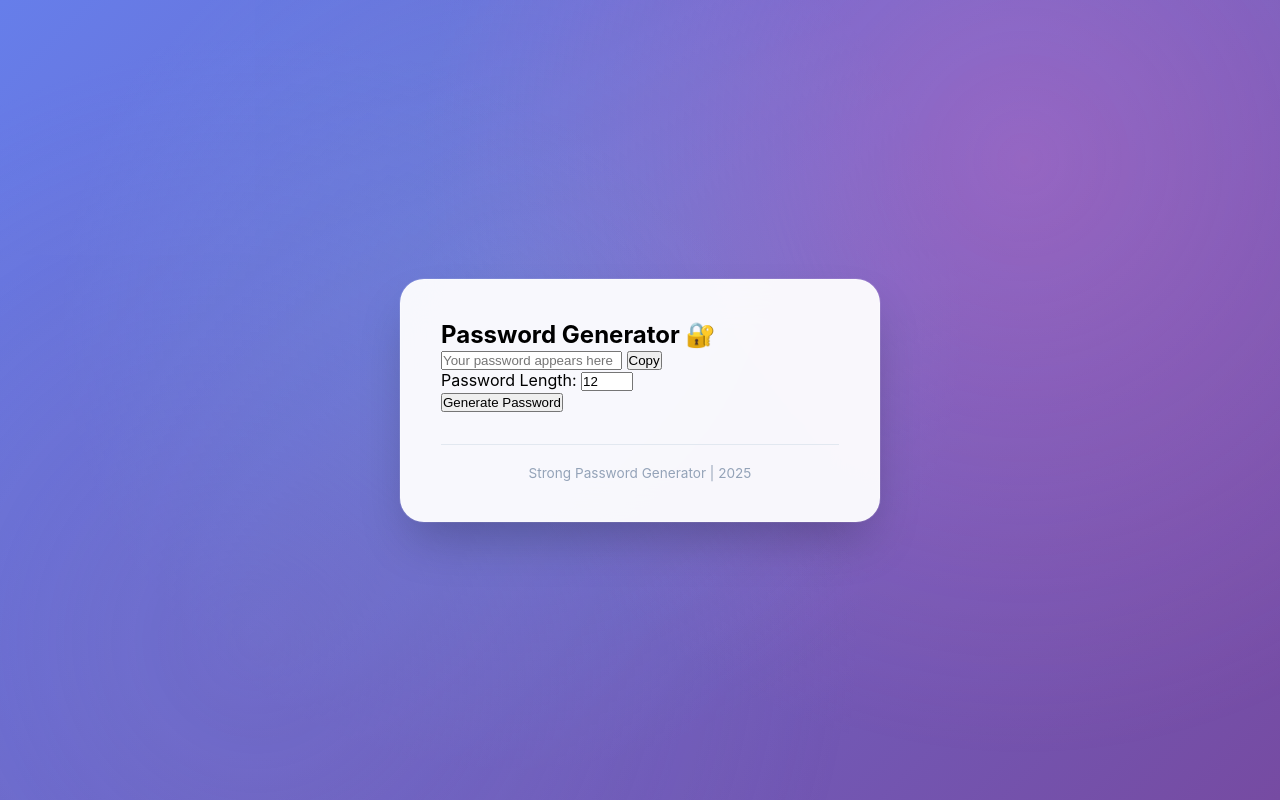
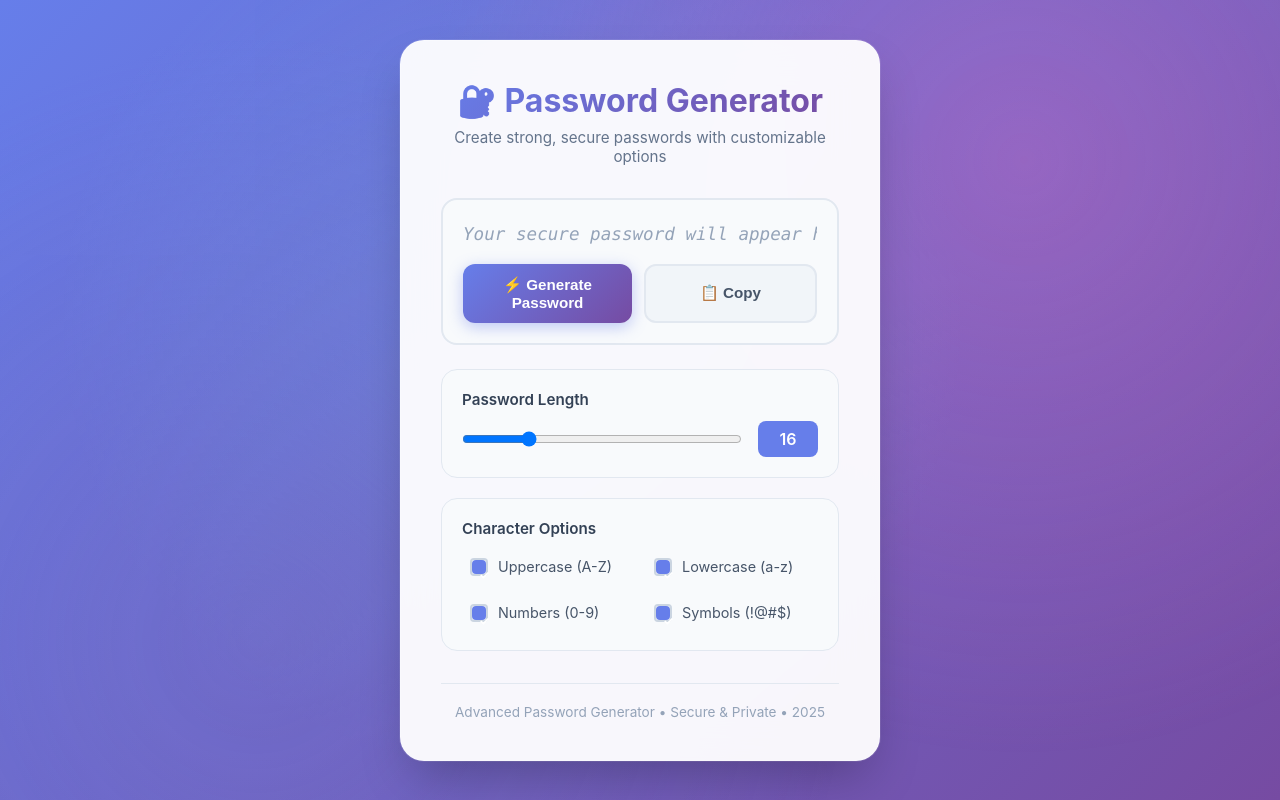
Before and after one commit to AyushLochan/Password-Generator, a plain HTML site: page index.html in a window 1280 px wide. Drawn offline with Linux system fonts and the light colour scheme.

Commit message:
Update index.html

```diff
--- a/index.html
+++ b/index.html
@@ -4,29 +4,91 @@
 <head>
     <meta charset="UTF-8">
     <meta name="viewport" content="width=device-width, initial-scale=1.0">
-    <title>Strong Password Generator</title>
+    <title>Advanced Password Generator</title>
     <link rel="stylesheet" href="style.css">
 </head>
 
 <body>
     <div class="container">
-        <h2>Password Generator 🔐</h2>
-
-        <div class="password-box">
-            <input type="text" id="password" placeholder="Your password appears here" readonly>
-            <button id="copyBtn">Copy</button>
+        <div class="header">
+            <h1>🔐 Password Generator</h1>
+            <p>Create strong, secure passwords with customizable options</p>
         </div>
 
-        <div class="settings">
-            <label for="length">Password Length:</label>
-            <input type="number" id="length" min="6" max="30" value="12">
+        <div class="password-display">
+            <input type="text" class="password-input" id="passwordInput"
+                placeholder="Your secure password will appear here..." readonly>
+            <div class="password-actions">
+                <button class="btn btn-primary" id="generateBtn">
+                    ⚡ Generate Password
+                </button>
+                <button class="btn btn-secondary" id="copyBtn">
+                    📋 Copy
+                </button>
+            </div>
+            <div class="strength-meter" id="strengthMeter" style="display: none;">
+                <div class="strength-label">
+                    <span class="strength-text">Password Strength</span>
+                    <span class="strength-score" id="strengthScore">Strong</span>
+                </div>
+                <div class="strength-bar">
+                    <div class="strength-fill" id="strengthFill"></div>
+                </div>
+            </div>
         </div>
 
-        <button id="generateBtn">Generate Password</button>
+        <div class="settings-grid">
+            <div class="setting-group">
+                <div class="setting-title">Password Length</div>
+                <div class="length-control">
+                    <input type="range" id="lengthSlider" min="8" max="50" value="16" class="length-input">
+                    <div class="length-display" id="lengthDisplay">16</div>
+                </div>
+            </div>
 
-        <p class="footer">Strong Password Generator | 2025</p>
+            <div class="setting-group">
+                <div class="setting-title">Character Options</div>
+                <div class="options-grid">
+                    <div class="option-item">
+                        <div class="checkbox">
+                            <input type="checkbox" id="uppercase" checked>
+                            <div class="checkmark"></div>
+                        </div>
+                        <label class="option-label" for="uppercase">Uppercase (A-Z)</label>
+                    </div>
+                    <div class="option-item">
+                        <div class="checkbox">
+                            <input type="checkbox" id="lowercase" checked>
+                            <div class="checkmark"></div>
+                        </div>
+                        <label class="option-label" for="lowercase">Lowercase (a-z)</label>
+                    </div>
+                    <div class="option-item">
+                        <div class="checkbox">
+                            <input type="checkbox" id="numbers" checked>
+                            <div class="checkmark"></div>
+                        </div>
+                        <label class="option-label" for="numbers">Numbers (0-9)</label>
+                    </div>
+                    <div class="option-item">
+                        <div class="checkbox">
+                            <input type="checkbox" id="symbols" checked>
+                            <div class="checkmark"></div>
+                        </div>
+                        <label class="option-label" for="symbols">Symbols (!@#$)</label>
+                    </div>
+                </div>
+            </div>
+        </div>
+
+        <div class="footer">
+            <p>Advanced Password Generator • Secure & Private • 2025</p>
+        </div>
     </div>
 
+    <div class="notification" id="notification">
+        Password copied to clipboard! 🎉
+    </div>
     <script src="script.js"></script>
 </body>
 
```
